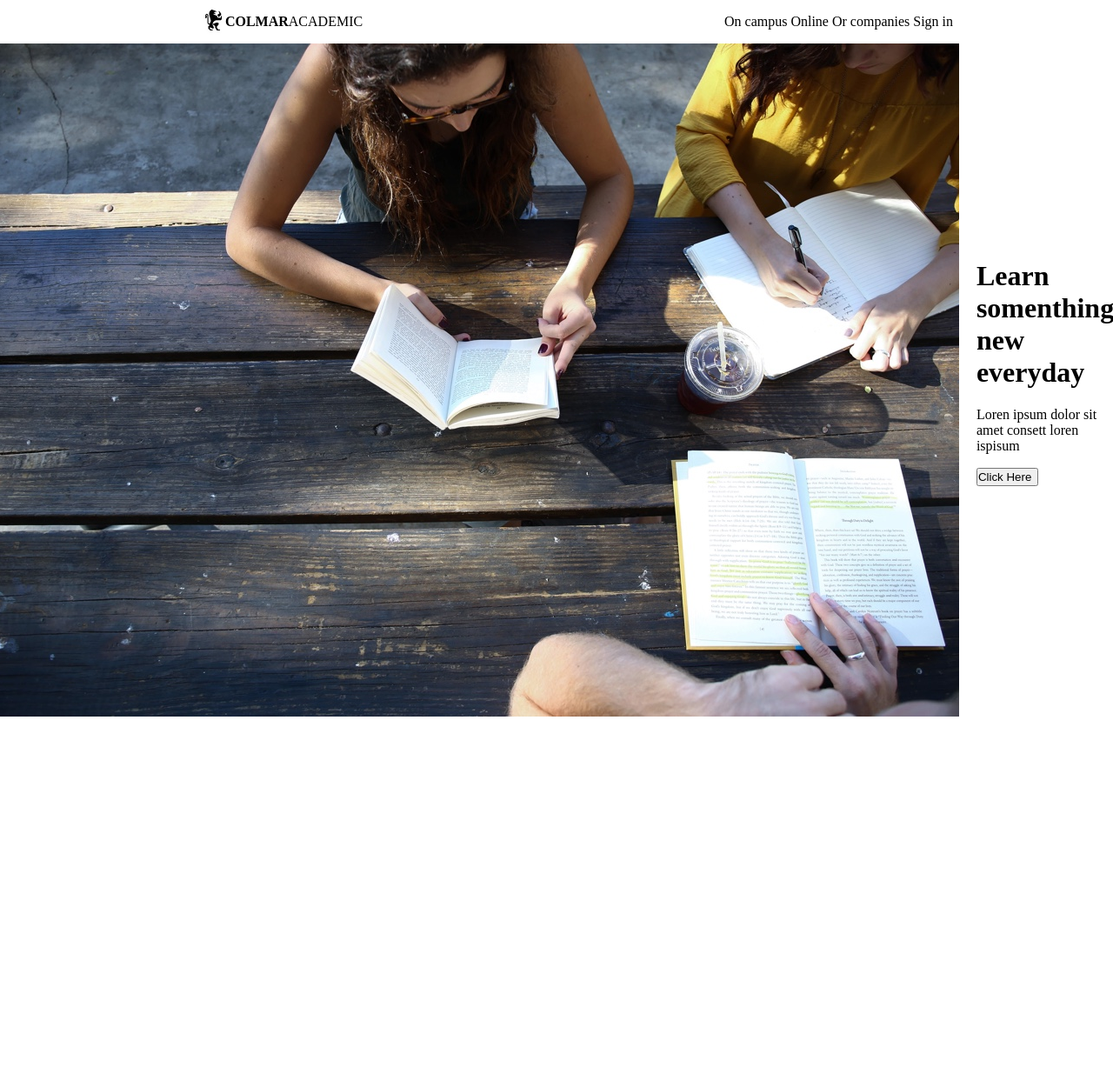
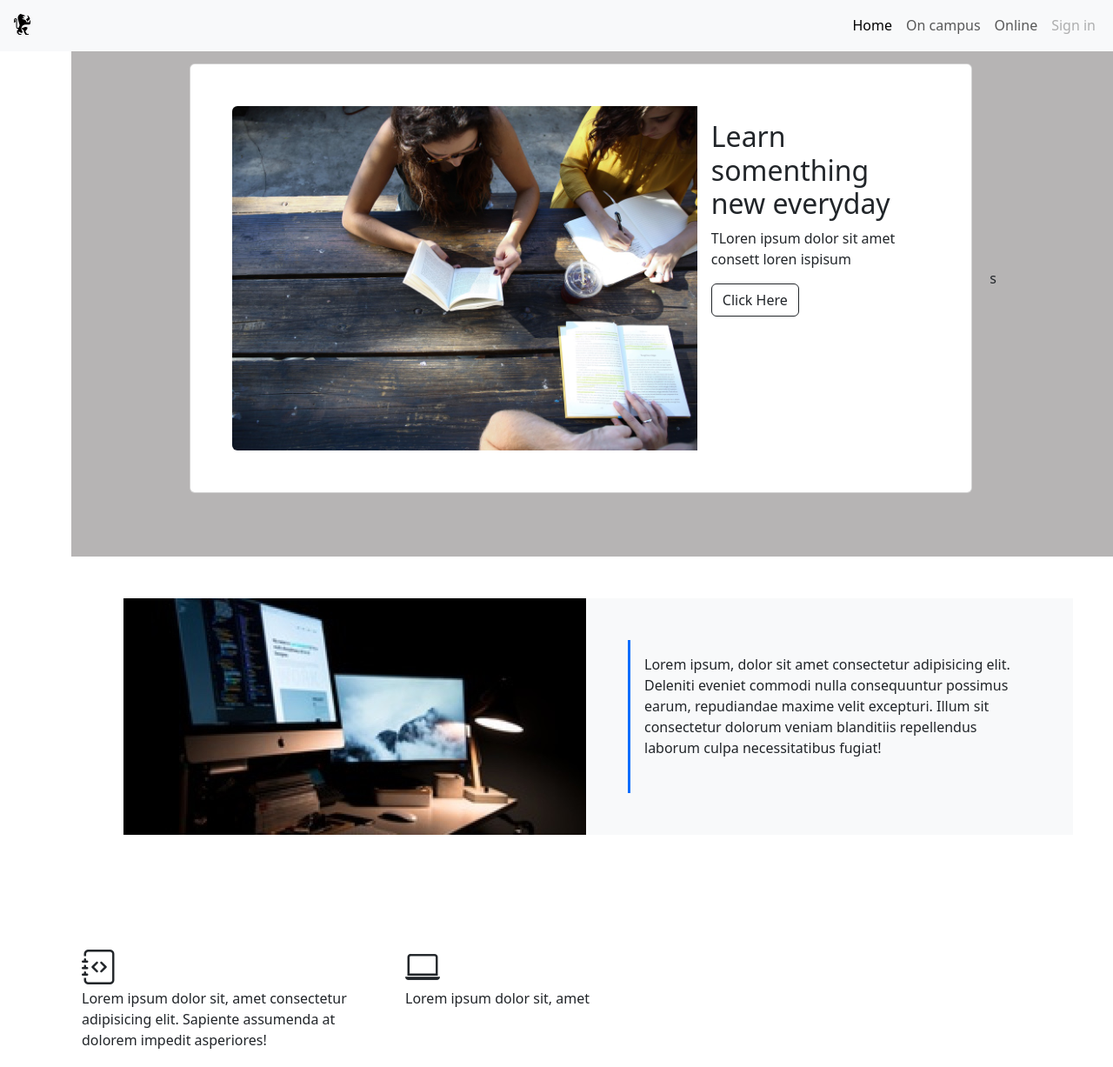
Before and after one commit to Glaubercuici/comar_academy, a plain HTML site: page index.html in a window 1280 px wide. Shown: the top 1227 px of the page at 87% size. Before the commit the page ends 836 px from the top, so only its background shows below. Drawn offline with nearby package versions, Linux system fonts and the light colour scheme.

Commit message:
comming hot boostrap

```diff
--- a/css/style.css
+++ b/css/style.css
@@ -12,29 +12,15 @@ body {
 }
 
 
-
-
-.cabeca {
-  top: 0px;
-height: 64 px;
-width: 100%;
-background-color: white;
-position: fixed;
-display:flex;
-align-items: center;
-justify-content: space-around;
-padding-left: 24px;
-z-index: 1;
-margin: 0  auto
-
-}
 .logo{
   display: flex;
   flex-direction: row;
 }
 
 .firt_sesh {
-  width: 100%;
+  width: 1200px;
+  height: 80vh;
+  background-color: rgb(182, 180, 180);
   margin-top: 64px;
   display: flex;
   flex-direction: row;
@@ -44,6 +30,12 @@ margin: 0  auto
   gap: 20px;
 }
 
-.img_one {
-  width: 60%;
+.card-group {
+gap:5px;
+
 }
+
+.about {
+  width: 100%;
+  height: 400px;
+}
--- a/index.html
+++ b/index.html
@@ -1,49 +1,185 @@
 <!DOCTYPE html>
 <html lang="en">
+
 <head>
   <meta charset="UTF-8">
-    <meta http-equiv="X-UA-Compatible" content="IE=edge">
-    <meta name="viewport" content="width=device-width, initial-scale=1.0">
+  <meta name="viewport" content="width=device-width, initial-scale=1, shrink-to-fit=no">
+
+  <title>COLMARACADEMIC</title>
+  <link href="https://cdn.jsdelivr.net/npm/bootstrap@5.3.0-alpha1/dist/css/bootstrap.min.css" rel="stylesheet"
+    integrity="sha384-GLhlTQ8iRABdZLl6O3oVMWSktQOp6b7In1Zl3/Jr59b6EGGoI1aFkw7cmDA6j6gD" crossorigin="anonymous">
+  <link rel="stylesheet" href="https://cdn.jsdelivr.net/npm/bootstrap-icons@1.10.3/font/bootstrap-icons.css">
   <link rel="stylesheet" href="./css/style.css">
-    <title>COLMARACADEMIC</title>
+
 </head>
+
 <body>
+
+
+
+  <header class="">
     <div class="container">
-        <header class="cabeca">
-
-                <div class="logo">
-                    <img src="resources/images/ic-logo.svg">
-                    <p><b>COLMAR</b>ACADEMIC</p>
+    <nav class="navbar fixed-top navbar-expand-lg bg-body-tertiary z-1 mx-20">
+      <div class="container-fluid">
+        <a class="navbar-brand mx-20" href="#"><img src="resources/images/ic-logo.svg"></a>
+        <button class="navbar-toggler" type="button" data-bs-toggle="collapse" data-bs-target="#navbarNav"
+          aria-controls="navbarNav" aria-expanded="false" aria-label="Toggle navigation">
+          <span class="navbar-toggler-icon"></span>
+        </button>
+        <div class="collapse navbar-collapse justify-content-end mx-20 around" id="navbarNav">
+          <ul class="navbar-nav">
+            <li class="nav-item">
+              <a class="nav-link active" aria-current="page" href="#">Home</a>
+            </li>
+            <li class="nav-item">
+              <a class="nav-link" href="#">On campus</a>
+            </li>
+            <li class="nav-item">
+              <a class="nav-link" href="#">Online</a>
+            </li>
+            <li class="nav-item">
+              <a class="nav-link disabled">Sign in</a>
+            </li>
+          </ul>
+        </div>
+      </div>
+    </nav>
+    </nav>
+    </nav>
   </div>
 
-                <div class="navbar">
-                    <nav>
-                        <a> On campus</a>
-                        <a> Online</a>
-                        <a> Or companies</a>
-                        <a> Sign in</a>
-                    </nav>
+
+
+
+  </header>
+
+
+  <main>
+
+
+
+    <div class="container">
+
+      <div class="firt_sesh">
+
+        <div class="card p-5 m-30 justify-content-center align-itens-center" style="max-width: 900px;">
+          <div class="row g-0">
+            <div class="col-sm-6 col-md-8">
+              <img src="resources/images/banner.jpg" class="img-fluid rounded-start" alt="...">
             </div>
-        </header>
+            <div class="col-sm-4">
+              <div class="card-body">
+                <h2 class="card-title">Learn somenthing new everyday</h2>
+                <p class="card-text">TLoren ipsum dolor sit amet consett loren ispisum</p>
+                <button class="btn btn-outline-dark">
+                  <a>Click Here</a>
+                </button>
+              </div>
+            </div>
+          </div>
         </div>
 
-    <main>
-        <div class="firt_sesh">
+s
+      </div>
 
-                <div class="img-one">
-                    <img src="resources/images/banner.jpg">
 
+
+      <section class="about p-200">
+
+        <div class="container m-5">
+          <div class="card-body d-flex bg-body-tertiary">
+            <div class="">
+              <img src="resources/images/course-software.jpg">
             </div>
-                <div class="content_first">
-                    <div class="content1">
-                        <h1>Learn somenthing new everyday</h1>
-                        <p> Loren ipsum dolor sit amet consett loren ispisum</p>
+            <div class="border-start border-primary border-3 m-5 p-3">
+              <p>Lorem ipsum, dolor sit amet consectetur adipisicing elit. Deleniti eveniet commodi nulla consequuntur possimus earum, repudiandae maxime velit excepturi. Illum sit consectetur dolorum veniam blanditiis repellendus laborum culpa necessitatibus fugiat!</p>
 
             </div>
 
-                    <button class="btn">
-                        <a>Click Here</a>
+          </div>
+
+        </div>
+
+      </section>
+
+
+      <sectiom>
+        <div class="container justify-content-center ">
+          <div class="row">
+              <div class="col col-sm-4 ">
+                <i class=" h1 bi bi-journal-code"></i>
+                <p>Lorem ipsum dolor sit, amet consectetur adipisicing elit. Sapiente assumenda at dolorem impedit asperiores!
+
+                </p>
+              </div>
+
+              <div class="col">
+                <i class=" h1 bi bi-laptop"></i>
+                <p>Lorem ipsum dolor sit, amet
+
+                </p>
+               </div>
+
+          </div>
+        </div>
+      </sectiom>
+
+
+
+    <div class="container p-5 mb-30">
+      <div class="card-group ">
+        <div class="card col-md-8">
+          <img src="resources/images/information-orientation.jpg" class="card-img-top" alt="...">
+          <div class="card-body">
+            <h5 class="card-title">Orientacion Dates</h5>
+            <p class="card-text">Tue 10/11 & Wed 10/12 : 8am-3pm</p>
+            <button class="btn btn-outline-dark">Read more</button>
+          </div>
+        </div>
+        <div class="card col-md-6">
+          <img src="resources/images/information-campus.jpg"" class=" card-img-top" alt="...">
+          <div class="card-body">
+            <h5 class="card-title">Our campus</h5>
+            <p class="card-text">Tue 10/11 & Wed 10/12 : 8am-3pm</p>
+            <button class="btn btn-outline-dark">Read more</button>
+          </div>
+        </div>
+        <div class="card col-md-6">
+          <img src="resources/images/information-guest-lecture.jpg" class="card-img-top" alt="...">
+          <div class="card-body">
+            <h5 class="card-title">Our guest lecture</h5>
+            <p class="card-text">join a keynote with Oliver Sack about mudic in medical treatment</p>
+            <button class="btn btn-outline-dark">Read more</button>
+          </div>
+        </div>
+      </div>
+
+
+
+
+      <section>
+        <div class="m-60 p-5">
+          <div id="carouselExampleAutoplaying" class="carousel slide" data-bs-ride="carousel">
+            <div class="carousel-inner">
+              <div class="carousel-item active">
+                <img src="resources/images/course-business.jpg" class="d-block w-100" alt="...">
+              </div>
+              <div class="carousel-item">
+                <img src="resources/images/course-computer-art.jpg" class="d-block w-100" alt="...">
+              </div>
+              <div class="carousel-item">
+                <img src="resources/images/course-data.jpg" class="d-block w-100" alt="...">
+              </div>
+            </div>
+            <button class="carousel-control-prev" type="button" data-bs-target="#carouselExampleAutoplaying" data-bs-slide="prev">
+              <span class="carousel-control-prev-icon" aria-hidden="true"></span>
+              <span class="visually-hidden">Previous</span>
             </button>
+            <button class="carousel-control-next" type="button" data-bs-target="#carouselExampleAutoplaying" data-bs-slide="next">
+              <span class="carousel-control-next-icon" aria-hidden="true"></span>
+              <span class="visually-hidden">Next</span>
+            </button>
+          </div>
         </div>
 
 
@@ -52,8 +188,18 @@
 
 
 
+
+
+
+
   </main>
+
+  <script src="https://cdn.jsdelivr.net/npm/@popperjs/core@2.11.6/dist/umd/popper.min.js"
+    integrity="sha384-oBqDVmMz9ATKxIep9tiCxS/Z9fNfEXiDAYTujMAeBAsjFuCZSmKbSSUnQlmh/jp3"
+    crossorigin="anonymous"></script>
+  <script src="https://cdn.jsdelivr.net/npm/bootstrap@5.3.0-alpha1/dist/js/bootstrap.min.js"
+    integrity="sha384-mQ93GR66B00ZXjt0YO5KlohRA5SY2XofN4zfuZxLkoj1gXtW8ANNCe9d5Y3eG5eD"
+    crossorigin="anonymous"></script>
 
 
 </body>
-</html>
```
Also changed, not shown: 1 other file. Lines whose indentation alone changed are shown as unchanged.
